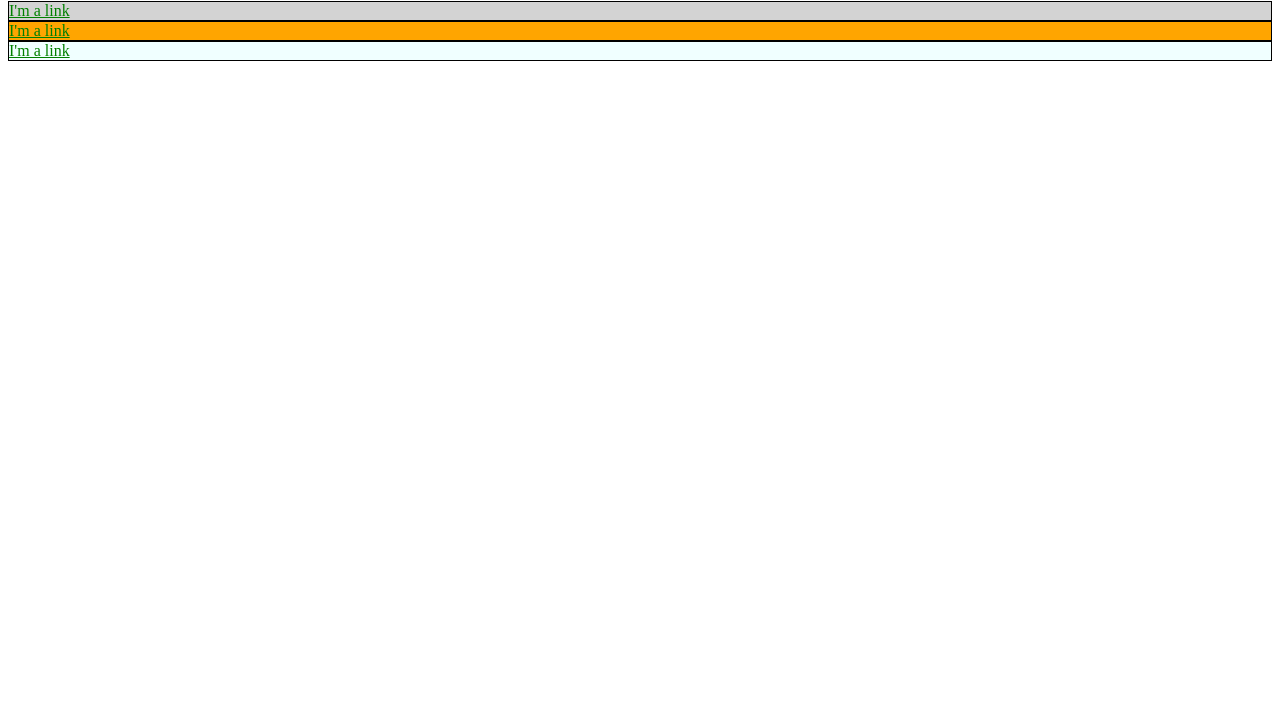
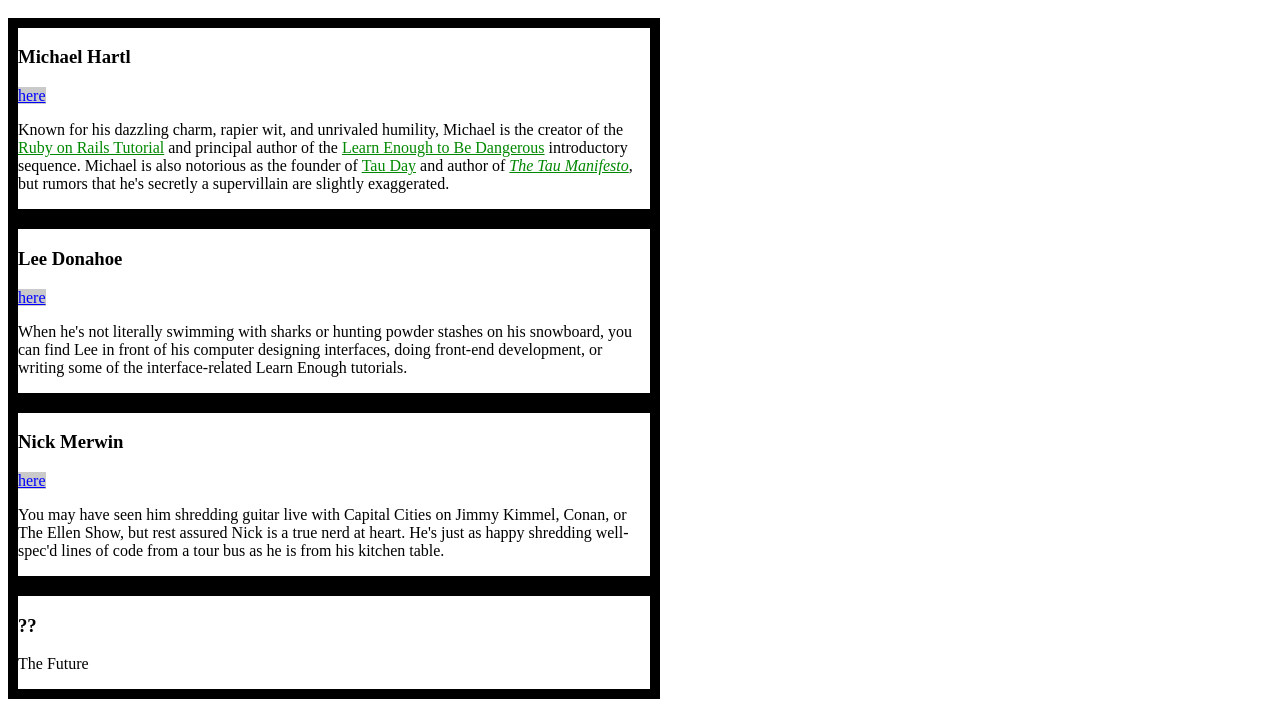
Before and after one commit to bribrah/CSS-sample-website, a plain HTML site: page index.html in a window 1280 px wide. Shown: the part 200-907 px from the top of the page. Before the commit the page ends 800 px from the top, so only its background shows below. Drawn offline with Linux system fonts and the light colour scheme.

Commit message:
added more content and styling

```diff
--- a/index.html
+++ b/index.html
@@ -4,23 +4,27 @@
 	<title>Test Page: Don't Panic</title>
 	<meta charset="utf-8">
 	<style>
+	/* GLOBAL STYLES */
 	a{
-			color: red;
+		color: #ad2bd8;
 	}
-		#exec-bio{
-			background-color: lightgray;
+	h2{
+		font-size: 30px;
+	}
+	/* SOCIAL STYLES */
+	.social-link{
+		background: rgba(150, 150, 150, .5);
+		color: #00f;
+	}
+	/* BIO STYLES */
+	.bio-wrapper{
 	}
 	.bio-box{
-			border: 1px solid black;
+		border: 10px solid #000;
+		width: 50%;
 	}
-		.bio-box a{
-			color: green;
-		}
-		#other-bio{
-			background-color: orange;
-		}
-		.azure{
-			background-color: azure;
+	.bio-copy a{
+		color: #080;
 	}
 	</style>
 </head>
@@ -38,15 +42,57 @@
 		</li>
 	</ul>
 	<h2>I'm an h2</h2>
-	<div id="exec-bio" class="bio-box azure">
-		<a href="http://example.com/">I'm a link</a>
+	<div class="bio-wrapper">
+	<div class="bio-box">
+		<h3>Michael Hartl</h3>
+		<a href="http://twitter.com/mhartl" class="social-link">here</a>
+		<div class="bio-copy">
+			<p>
+				Known for his dazzling charm, rapier wit, and unrivaled humility,
+				Michael is the creator of the
+				<a href="http://railstutorial.org/">Ruby on Rails
+					Tutorial</a> and principal author of the
+					<a href="https://learnenough.com/">
+						Learn Enough to Be Dangerous</a> introductory sequence. Michael
+						is also notorious as the founder of
+						<a href="http://tauday.com/">Tau Day</a> and author of
+						<a href="http://tauday.com/tau-manifesto"><em>The Tau
+							Manifesto</em></a>, but rumors that he's secretly a supervillain
+							are slightly exaggerated.
+						</p>
 					</div>
-	<div id="other-bio" class="bio-box azure">
-		<a href="http://example.com/">I'm a link
-		</a>
-	 </div >
-	 <div class="bio-box azure">
-      <a href="http://example.com/">I'm a link</a>
+					</div
+				</div>
+				<div class="bio-box">
+					<h3>Lee Donahoe</h3>
+					<a href="https://twitter.com/leedonahoe" class="social-link">here</a>
+					<div class="bio-copy">
+					<p>
+						When he's not literally swimming with sharks or hunting powder stashes on
+						his snowboard, you can find Lee in front of his computer designing
+						interfaces, doing front-end development, or writing some of the
+						interface-related Learn Enough tutorials.
+					</p>
+				</div>
+				</div>
+				<div class="bio-box">
+					<h3>Nick Merwin</h3>
+					<a href="https://twitter.com/nickmerwin" class="social-link">here</a>
+					<div class="bio-copy">
+					<p>
+						You may have seen him shredding guitar live with Capital Cities on Jimmy
+						Kimmel, Conan, or The Ellen Show, but rest assured Nick is a true nerd at
+						heart. He's just as happy shredding well-spec'd lines of code from a tour
+						bus as he is from his kitchen table.
+					</p>
+				</div>
+				</div>
+			</div>
+				<div class="bio-box">
+					<h3>??</h3>
+					<p>
+						The Future
+					</p>
 				</div>
 			</body>
 			</html>
```
Lines whose indentation alone changed are shown as unchanged.
